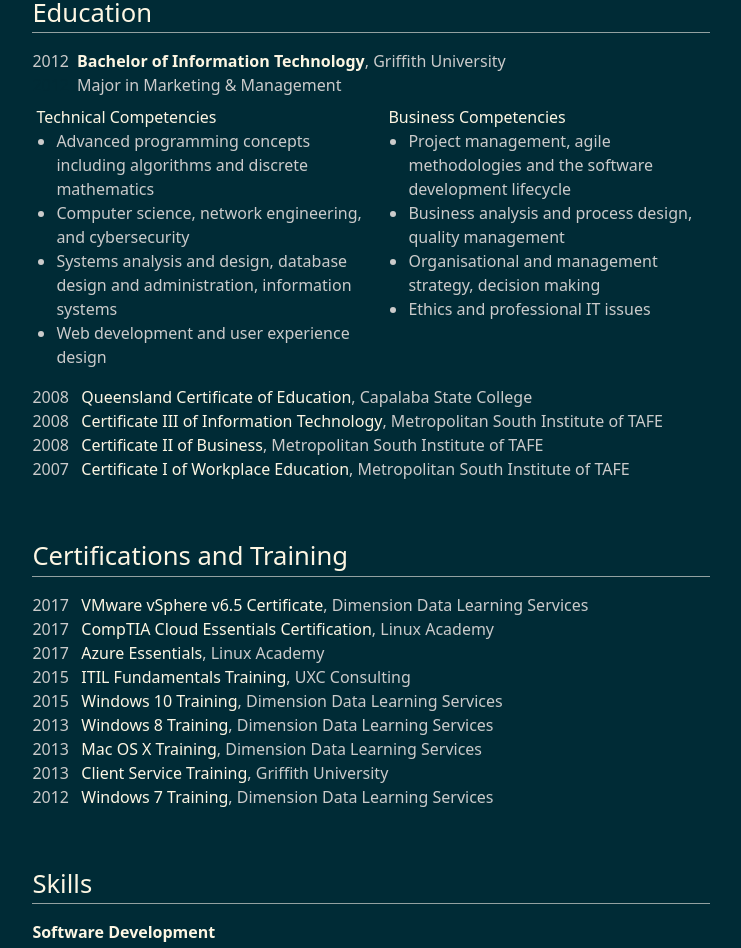
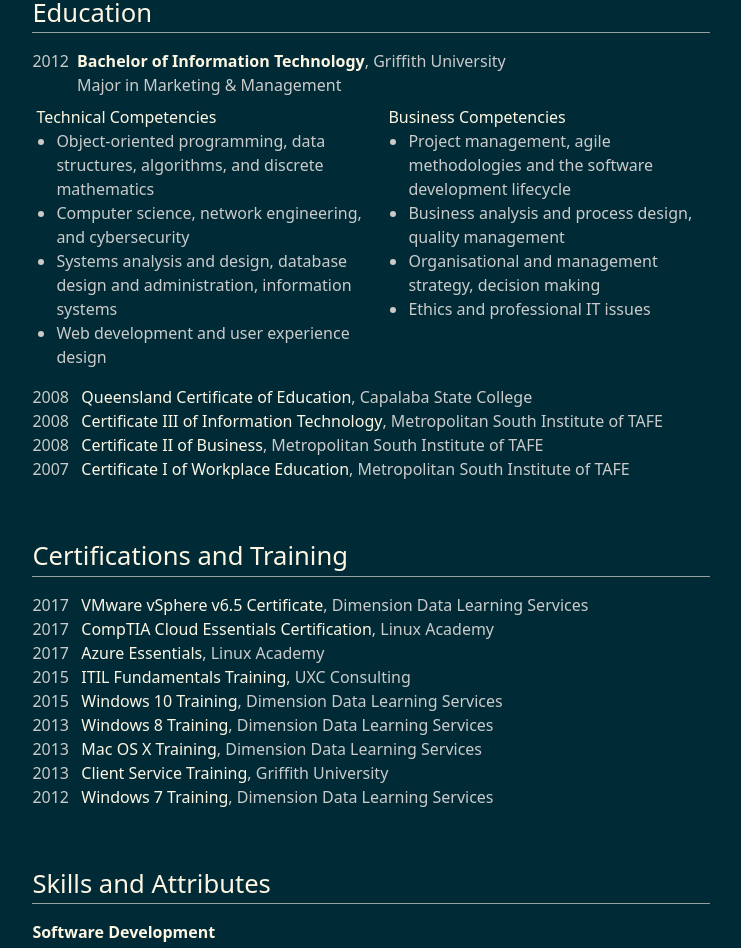
Before and after one commit to mjrussell91/mjrussell-net, an Angular app: page /cv in a window 1280 px wide. Shown: the part 500-1448 px from the top of the page, without its empty margins (269-1010 px from the left). Built offline with nearby package versions, Linux system fonts and the light colour scheme.

Commit message:
cv updates

```diff
--- a/src/app/page-cv/page-cv.html
+++ b/src/app/page-cv/page-cv.html
@@ -48,7 +48,7 @@
     </ul>
 
     <br />
-    <h2>Skills</h2>
+    <h2>Skills and Attributes</h2>
     <hr />
     <ul *ngFor="let category of skills">
         <strong>{{ category.title }}</strong>
--- a/src/app/page-cv/page-cv.ts
+++ b/src/app/page-cv/page-cv.ts
@@ -44,7 +44,7 @@
 		institution: 'Griffith University',
 		year: new Date('2012-01-01'),
 		technicalCompetencies: [
-			'Advanced programming concepts including algorithms and discrete mathematics',
+			'Object-oriented programming, data structures, algorithms, and discrete mathematics',
 			'Computer science, network engineering, and cybersecurity',
 			'Systems analysis and design, database design and administration, information systems',
 			'Web development and user experience design',
@@ -290,8 +290,8 @@
 				'Supporting a wide range of clients from students to executives while while working within a team and independently, including on-call out of hours'
 			],
 			outcomesAndAchievements: [
-				'Received Outstanding Client Service award in this role',
-				'Team was nominated for Outstanding Client Service award in this role'
+				'Received Outstanding Client Service award',
+				'Team was nominated for Outstanding Client Service award'
 			],
 			projects: []
 		},
```
